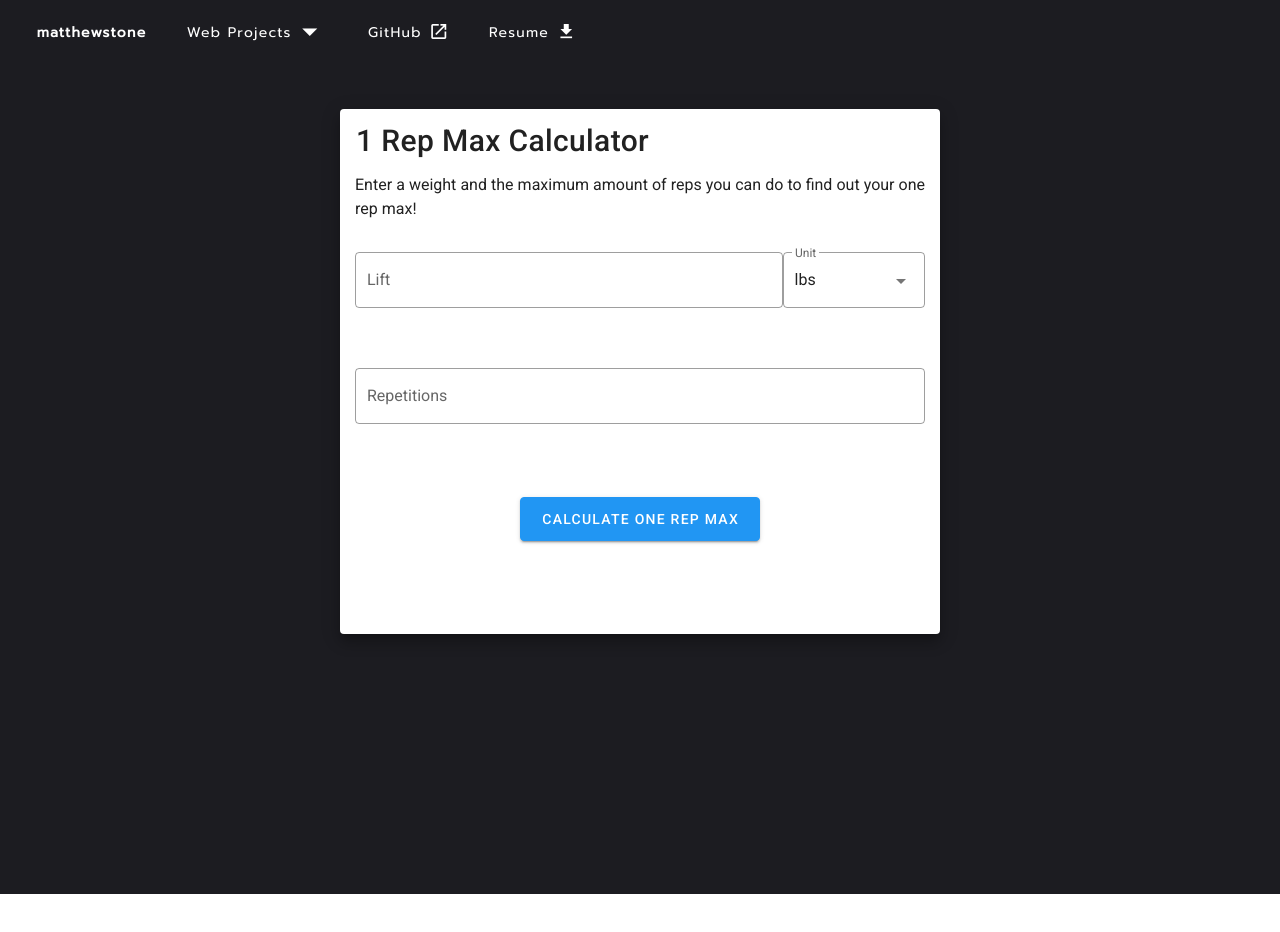
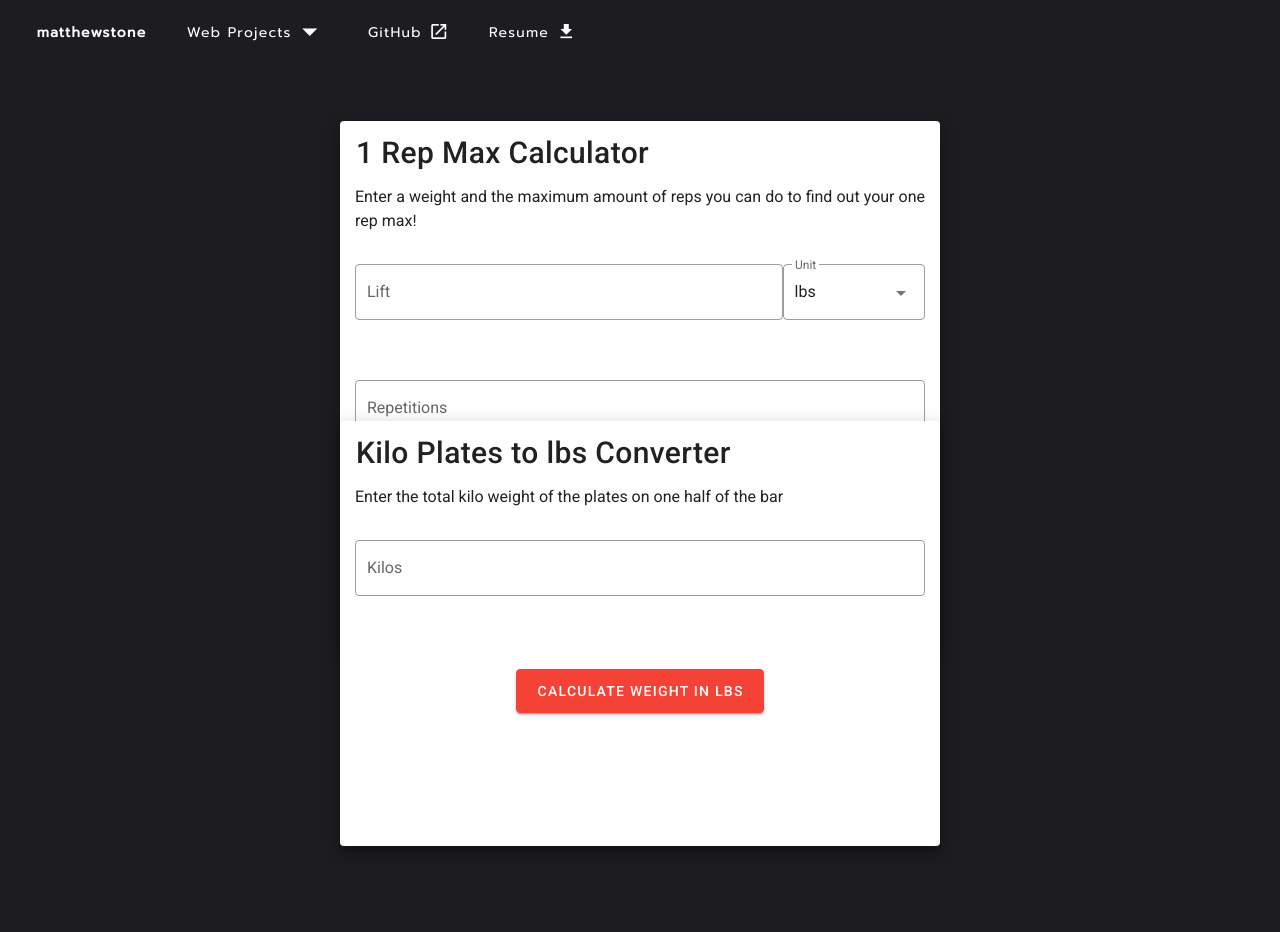
Before and after one commit to MatthewStonee/Personal-Site, a Vue app: page /onerm in a window 1280 px wide. Shown: the top 932 px of the page. Before the commit the page ends 894 px from the top, so only its background shows below. Built offline with nearby package versions, Linux system fonts and the light colour scheme.

Commit message:
New kilo to lbs converter

```diff
--- a/src/router/index.js
+++ b/src/router/index.js
@@ -76,7 +76,7 @@ const routes = [
     path: '/AI',
     name: 'AI',
     component: () => import('../views/AI'),
-  },
+  }
 ]
 
 const router = new VueRouter( {
--- a/src/views/OneRM.vue
+++ b/src/views/OneRM.vue
@@ -1,4 +1,5 @@
 <template>
+  <v-container>
     <div class="cards">
         <v-card
             max-height="525"
@@ -59,10 +60,48 @@
 
         </v-card>
 
+    </div>
+
+    <div class="cards2">
+      <v-card
+          max-height="425"
+          :width="width"
+          elevation="10"
+      >
+        <v-card-title id="title">Kilo Plates to lbs Converter</v-card-title>
+        <p id="cap">Enter the total kilo weight of the plates on one half of the bar</p>
+
+        <div class="reps">
+          <v-text-field
+              label="Kilos"
+              type="number"
+              v-model.number.trim="kilos"
+              v-on:keypress.enter="convert"
+              outlined
+              placeholder="30.5"
+          ></v-text-field>
+        </div>
+
+
+        <div id="render" class="answer">
+          <h2>{{ conversion }}</h2>
+        </div>
+
+        <v-btn
+            @click="convert"
+            large
+            color="red"
+            class="white--text btn"
+        >
+          Calculate Weight in lbs
+        </v-btn>
+
+      </v-card>
 
     </div>
 
 
+  </v-container>
 </template>
 
 <script>
@@ -83,6 +122,8 @@ export default {
     repetitions: "",
     answer: "",
     items: ["kg", "lbs"],
+    kilos:"",
+    conversion:""
   }),
 
   computed: {
@@ -115,6 +156,14 @@ export default {
       }
     },
 
+    convert() {
+
+      this.conversion = Math.round(parseFloat(this.kilos) / 0.45359237 * 2 + 44 )
+
+      this.conversion = this.conversion + " lbs is on the bar"
+
+    },
+
   },
 
 
@@ -131,6 +180,16 @@ export default {
   min-height: 100vh;
   margin-top: 30px;
   padding: 15px;
+}
+
+.cards2 {
+  display: flex;
+  justify-content: center;
+  text-align: center;
+  min-height: 100vh;
+  padding: 15px;
+  margin-top: -500px;
+
 }
 
 .text {
```
Lines whose indentation alone changed are shown as unchanged.
